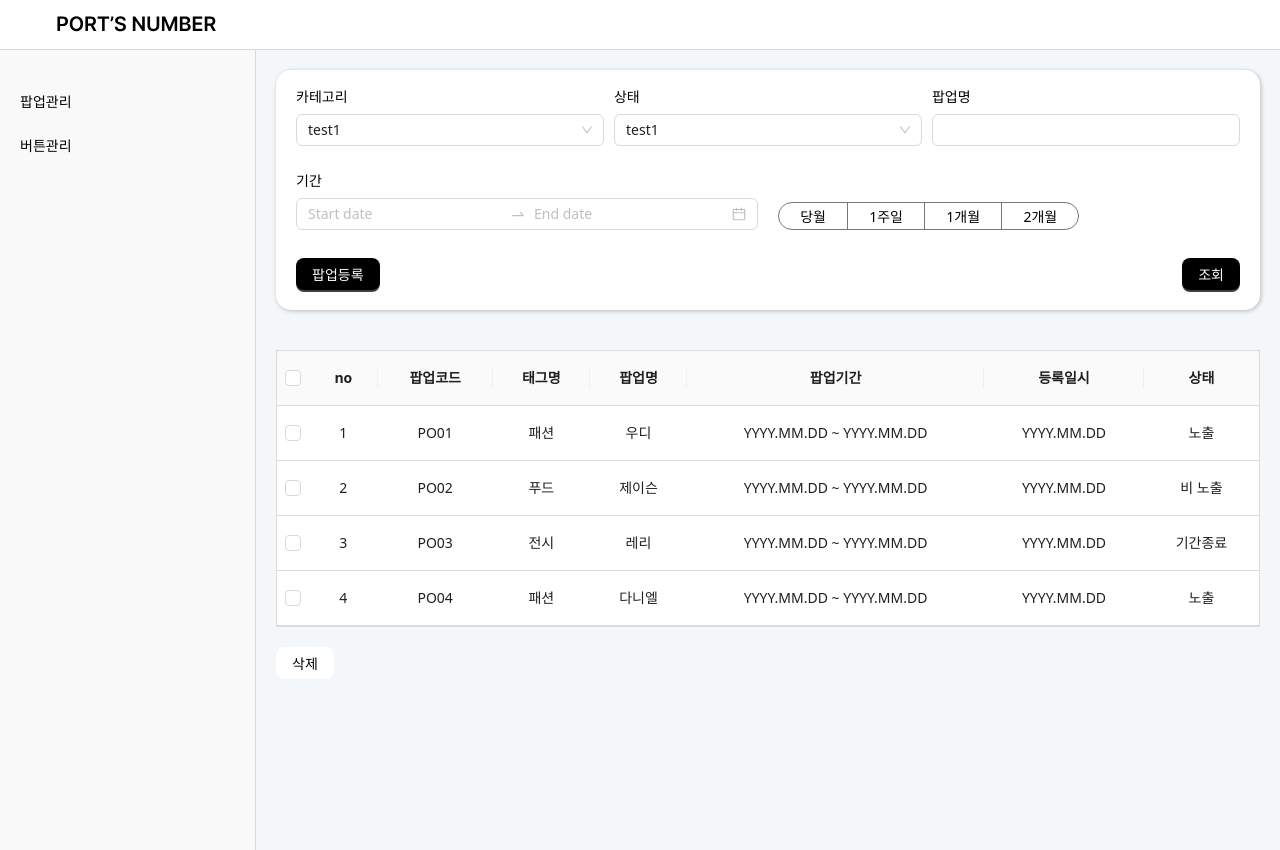
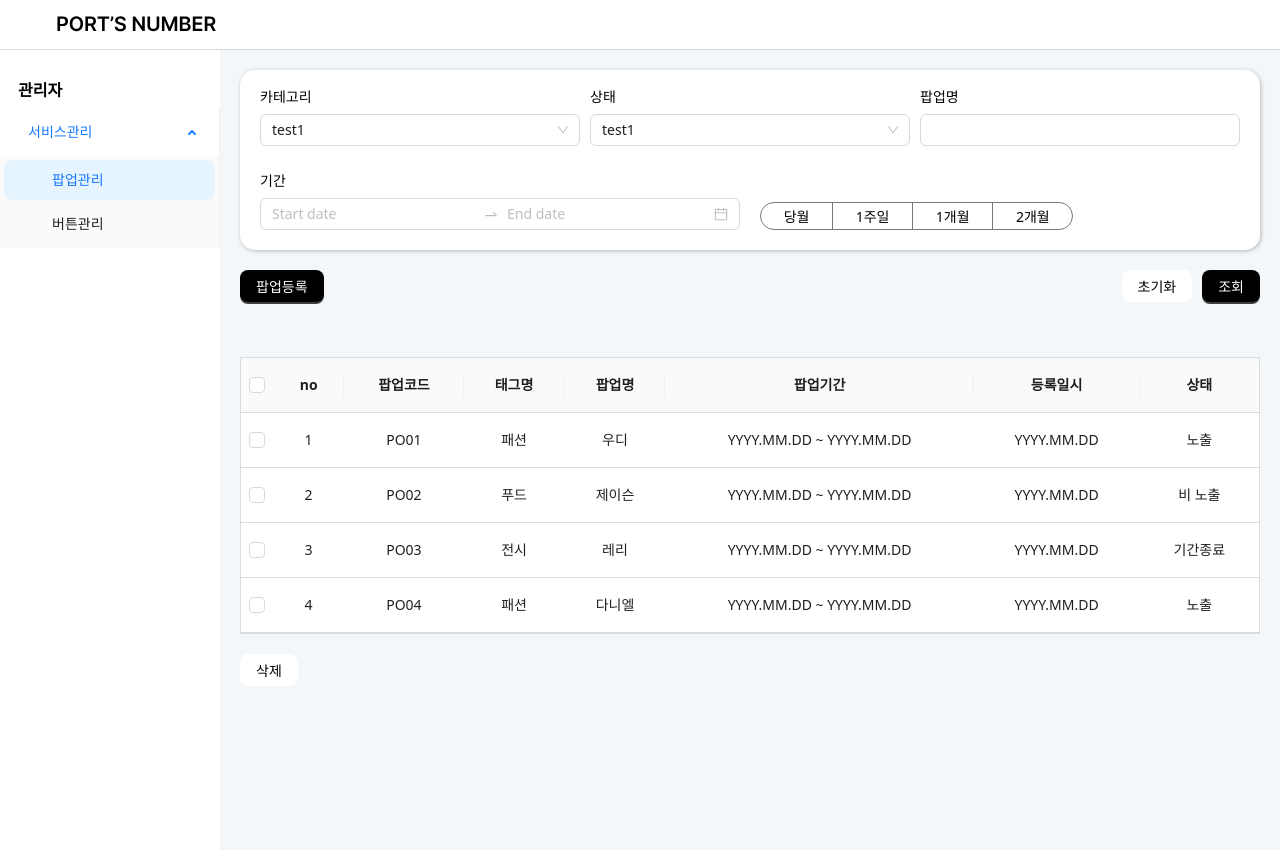
Before and after one commit to devportnumber/portnum-admin, a React (Create React App) app: page / in a window 1280 px wide. Built offline with nearby package versions, Linux system fonts and the light colour scheme.

Commit message:
style: 버튼 디자인 수정 및 사이드바 아코디언

```diff
--- a/src/App.js
+++ b/src/App.js
@@ -31,6 +31,7 @@ const LayoutMain = styled.div`
 `;
 
 const MainContent = styled.div`
+  min-height: 100vh;
   flex-grow: 1;
   padding: 20px;
   background-color: #f3f7fa;
--- a/src/components/boxShadow/BoxShadow.jsx
+++ b/src/components/boxShadow/BoxShadow.jsx
@@ -8,7 +8,7 @@ const BoxShadow = ({ children }) => {
 export default BoxShadow;
 
 const Wrap = styled.div`
-  margin-bottom: 40px;
+  margin-bottom: 20px;
   padding: 20px;
   width: 100%;
   background: #fff;
--- a/src/components/sideBar/SideBar.jsx
+++ b/src/components/sideBar/SideBar.jsx
@@ -1,17 +1,61 @@
 import React from "react";
-import { NavLink } from "react-router-dom";
+import { NavLink, useNavigate } from "react-router-dom";
 import styled from "styled-components";
 // import { Layout, Menu } from "antd";
+import {
+  AppstoreOutlined,
+  MailOutlined,
+  SettingOutlined,
+} from "@ant-design/icons";
+import { Menu } from "antd";
 
 const SideBar = () => {
+  const navigate = useNavigate();
+  const items = [
+    {
+      key: "serviceMng",
+      label: "서비스관리",
+      // icon: <SettingOutlined />,
+      children: [
+        {
+          key: "1",
+          label: "팝업관리",
+          path: "/",
+        },
+        {
+          key: "2",
+          label: "버튼관리",
+          path: "/buttonMng",
+        },
+      ],
+    },
+  ];
   const menus = [
     { name: "팝업관리", path: "/" },
     { name: "버튼관리", path: "/buttonMng" },
   ];
+  const onClick = (e) => {
+    console.log("e", e);
+    // const path = items.find((item) => item.key === key)?.path;
+    // if (path) {
+    //   navigate(path);
+    // }
+  };
   return (
     <Side>
+      <MenuHead>관리자</MenuHead>
+      <Menu
+        onClick={onClick}
+        style={{
+          width: 220,
+        }}
+        defaultSelectedKeys={["1"]}
+        defaultOpenKeys={["serviceMng"]}
+        mode="inline"
+        items={items}
+      />
       {/* <MenuHead>관리자</MenuHead> */}
-      <Menu>
+      {/* <Menu>
         {menus.map((menu, index) => {
           return (
             <NavLink
@@ -23,7 +67,7 @@ const SideBar = () => {
             </NavLink>
           );
         })}
-      </Menu>
+      </Menu> */}
     </Side>
   );
 };
@@ -31,26 +75,31 @@ const SideBar = () => {
 export default SideBar;
 
 const Side = styled.div`
-  background: #f9f9f9;
+  /* height: 100%; */
+  /* background: #f9f9f9;
   display: flex;
   flex-direction: column;
   align-items: center;
   width: 256px;
   height: 100vh;
-  border-right: 1px solid #d9d9d9;
+  border-right: 1px solid #d9d9d9; */
 `;
 
-const MenuHead = styled.div`
-  width: 100%;
-  height: 100px;
-  border-bottom: 1px solid #e0e0e0;
+const MenuHead = styled.h4`
+  /* width: 100%;
+  height: 100px; */
+  padding: 32px 18px 10px;
+  font-size: 16px;
+  font-weight: 700;
+  color: #000;
+  text-align: left;
 `;
-const Menu = styled.div`
-  margin-top: 30px;
-  width: 100%;
-  display: flex;
-  flex-direction: column;
-`;
+// const Menu = styled.div`
+//   margin-top: 30px;
+//   width: 100%;
+//   display: flex;
+//   flex-direction: column;
+// `;
 
 const SidebarItem = styled.p`
   padding: 15px 20px;
--- a/src/page/popupMng/PopupMngPage.jsx
+++ b/src/page/popupMng/PopupMngPage.jsx
@@ -1,4 +1,5 @@
 import React, { useState, useEffect } from "react";
+import styled from "styled-components";
 import {
   Input,
   BoxShadow,
@@ -62,8 +63,9 @@ const PopupMngPage = () => {
             />
           </Col>
         </Row>
-        <Row justify={"space-between"}>
-          <Col>
+      </BoxShadow>
+      <ButtonWrap>
+        <div>
           <Button
             btnText={"팝업등록"}
             onClick={() => setIsModalOpenSubmit(true)}
@@ -72,12 +74,17 @@ const PopupMngPage = () => {
             isModalOpen={isModalOpenSubmit}
             setIsModalOpen={setIsModalOpenSubmit}
           />
+        </div>
+
+        <Row gutter={[10, 10]}>
+          <Col>
+            <Button btnText={"초기화"} cancel />
           </Col>
           <Col>
             <Button btnText={"조회"} />
           </Col>
         </Row>
-      </BoxShadow>
+      </ButtonWrap>
       <TableList />
       <Button
         btnText={"삭제"}
@@ -95,3 +102,9 @@ const PopupMngPage = () => {
 };
 
 export default PopupMngPage;
+
+const ButtonWrap = styled.div`
+  display: flex;
+  justify-content: space-between;
+  margin-bottom: 55px;
+`;
```
Lines whose indentation alone changed are shown as unchanged.
